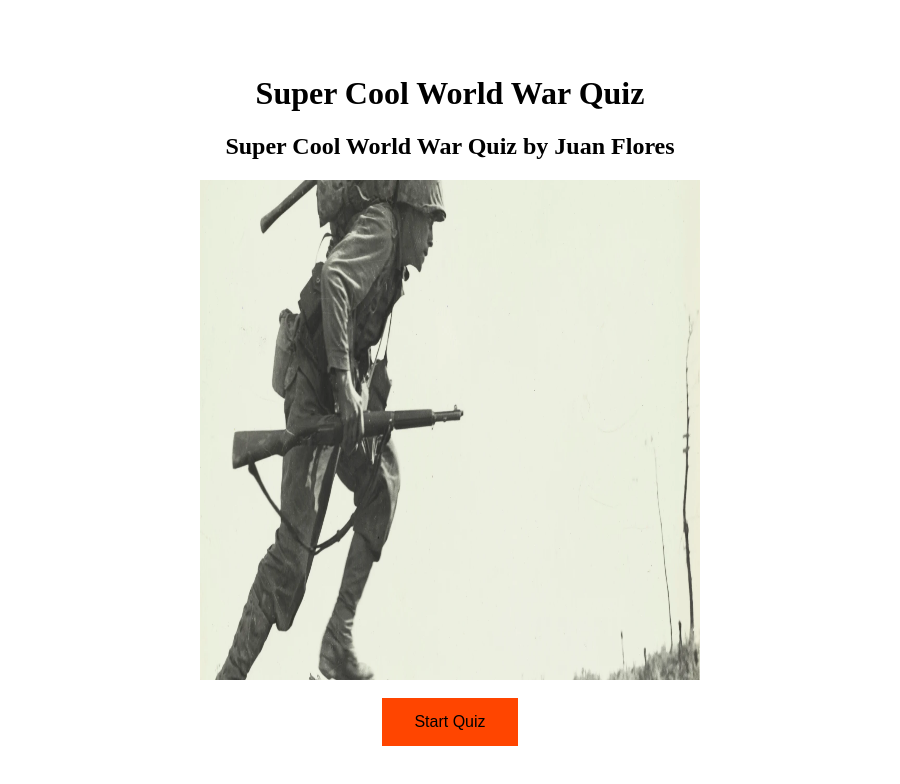
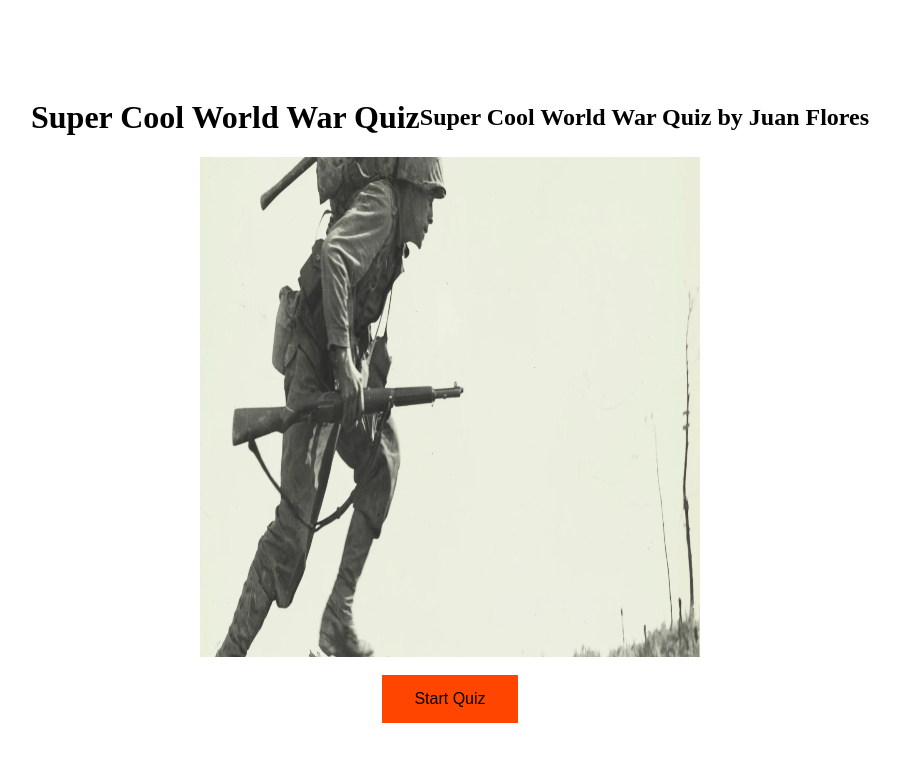
Before and after one commit to EASYMAK777/World-War-2-Quiz, a plain HTML site: page index.html in a window 1280 px wide. Shown: the whole page, without its empty margins (190-1090 px from the left). Drawn offline with Linux system fonts and the light colour scheme.

Commit message:
was moving stuff around changed my mind tho

```diff
--- a/Assets/CSS/styles.css
+++ b/Assets/CSS/styles.css
@@ -6,6 +6,7 @@ html,body {
     width: 100%;
     margin-right: auto;
     text-align: center;
+
 
 }
 
@@ -38,3 +39,10 @@ html,body {
     margin: auto;
 
 }
+
+.heading{
+    display: flex;
+    text-align: center;
+    justify-content: center;
+    align-items: center;
+}
```
Also changed, not shown: index.html (line endings or trailing spaces).
